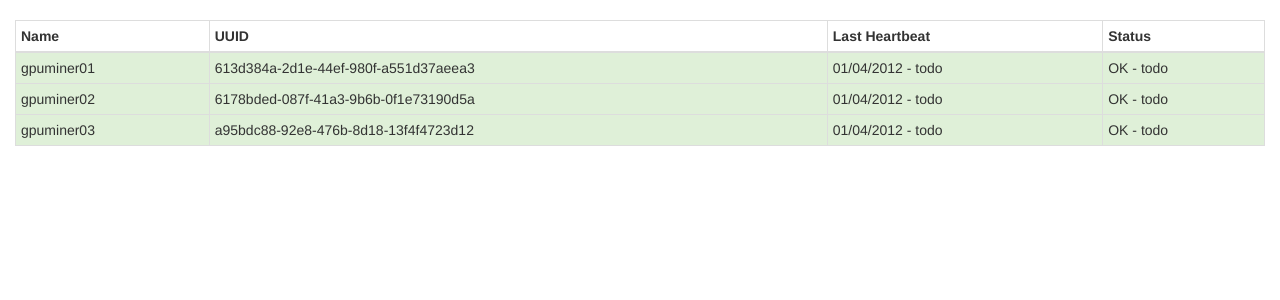
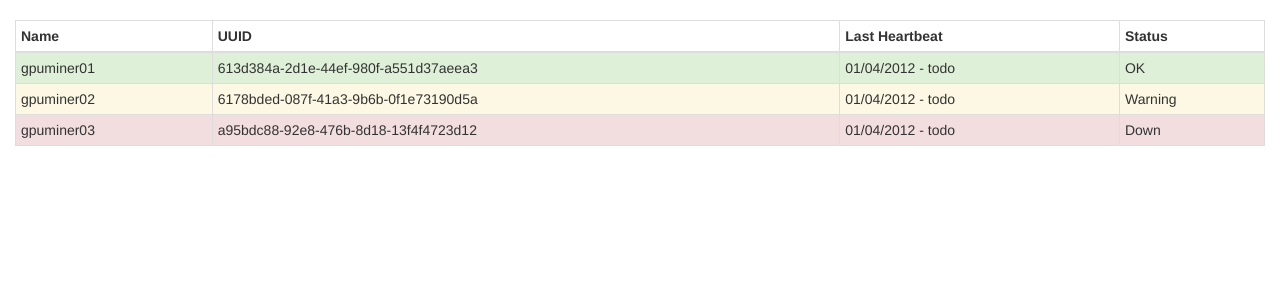
Before and after one commit to piwi3910/rigreset_django, a Django app: page /webinterface/ in a window 1280 px wide. Shown: the part 102-402 px from the top of the page. Run offline with Django 3.2, Linux system fonts and the light colour scheme; data comes from the database, SQL or seed files in the repository; both versions use the stored data as it was after the commit; some libraries are stand-ins or nearby versions.

Commit message:
added dynamic coloring and status code to miner list in web view

```diff
--- a/api/models.py
+++ b/api/models.py
@@ -8,6 +8,7 @@ class Miners(models.Model):
     id = models.UUIDField(primary_key=True, default=uuid.uuid4, editable=False)
     name = models.CharField(max_length=16)
     ip = models.CharField(max_length=16)
+    status = models.CharField(max_length=1, default=1, editable=False)
 
     def __str__(self):
         return self.name
--- a/webinterface/templates/webinterface/index.html
+++ b/webinterface/templates/webinterface/index.html
@@ -3,7 +3,13 @@
 {% block minerlist %}
     {% if all_miners %}
         {% for miner in all_miners %}
+            {% if miner.status == "1" %}
                 <tr class="success">
+            {% elif miner.status == "2" %}
+                <tr class="warning">
+            {% elif miner.status == "3" %}
+                <tr class="danger">
+            {% endif %}
                     <td>
                         {{ miner.name }}
                     </td>
@@ -14,9 +20,16 @@
                         01/04/2012 - todo
                     </td>
                     <td>
-							OK - todo
+                        {% if miner.status == "1" %}
+                            OK
+                        {% elif miner.status == "2" %}
+                            Warning
+                        {% elif miner.status == "3" %}
+                            Down
+                        {% endif %}
                     </td>
                 </tr>
+
         {% endfor %}
     {% else %}
         <h2>no miners found found!</h2>
```
Also changed, not shown: db.sqlite3. Lines whose indentation alone changed are shown as unchanged.
